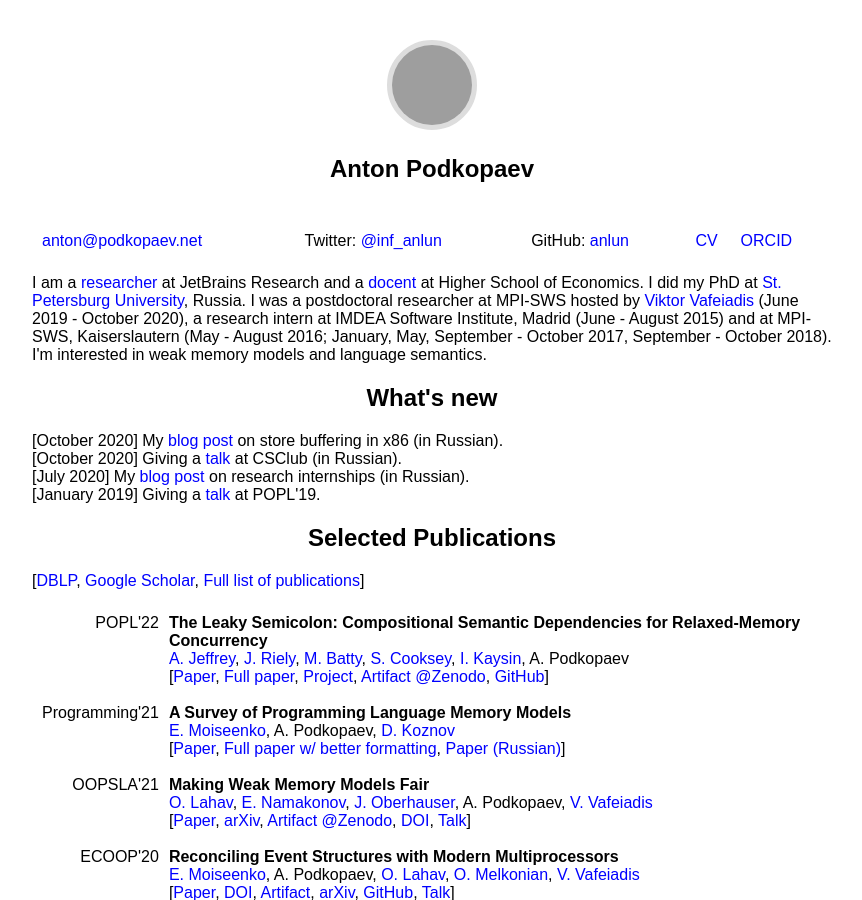
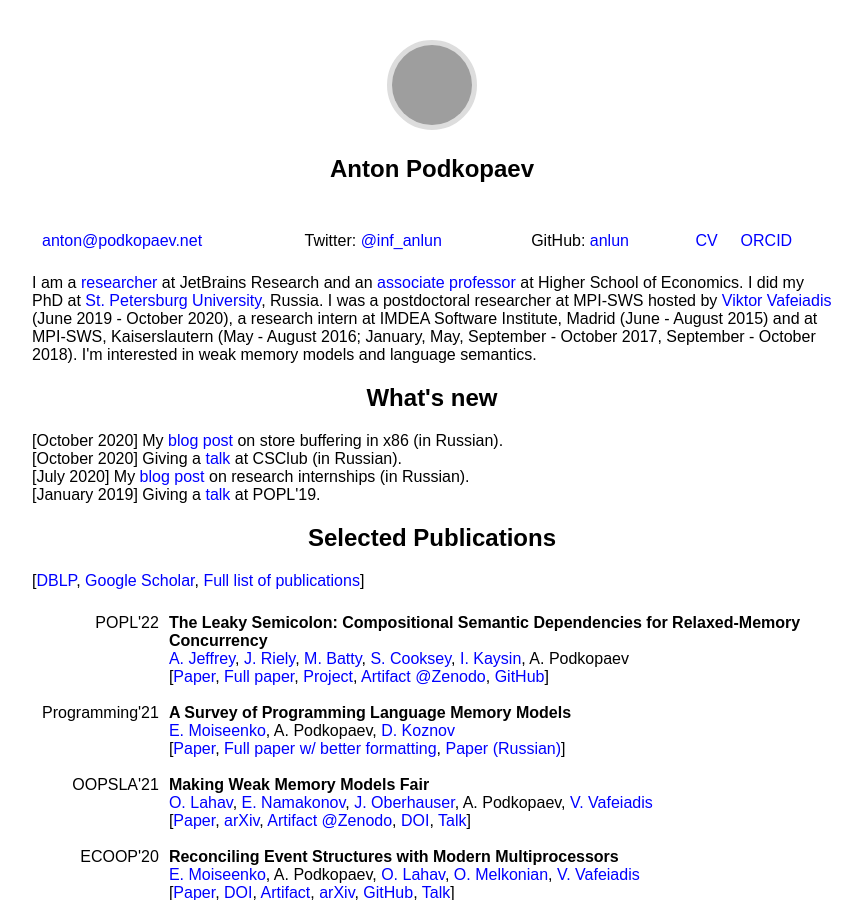
Before and after one commit to anlun/anlun.github.io, a Jekyll site: the page built from index.html, in a window 1280 px wide and 900 px high. Shown: the whole window, without its empty margins (208-1070 px from the left). Built offline with Jekyll 4.4.1, drawn with Linux system fonts in a browser that asks for light colours; some web fonts are replaced; grey boxes are pictures that could not be loaded.

Commit message:
docent -> associate professor

```diff
--- a/index.html
+++ b/index.html
@@ -39,7 +39,7 @@ Podkopaev.emailme = function (text) {
 
 <section>
 I am a <a href="https://research.jetbrains.org/researchers/anton">researcher</a> at JetBrains Research and
-a <a href="https://www.hse.ru/en/org/persons/228842652">docent</a> at Higher School of Economics.
+an <a href="https://www.hse.ru/en/org/persons/228842652">associate professor</a> at Higher School of Economics.
 I did my PhD at <a href="http://english.spbu.ru/">St. Petersburg University</a>, Russia.
 I was a postdoctoral researcher at MPI-SWS hosted by <a href="https://people.mpi-sws.org/~viktor/">Viktor Vafeiadis</a> (June 2019 - October 2020),
 a research intern at IMDEA Software Institute, Madrid (June - August 2015) and
```
